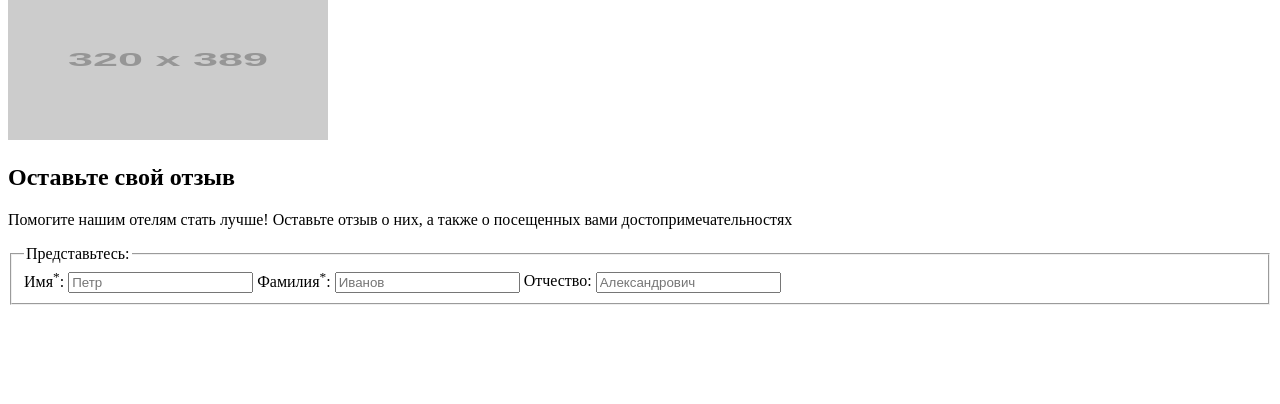
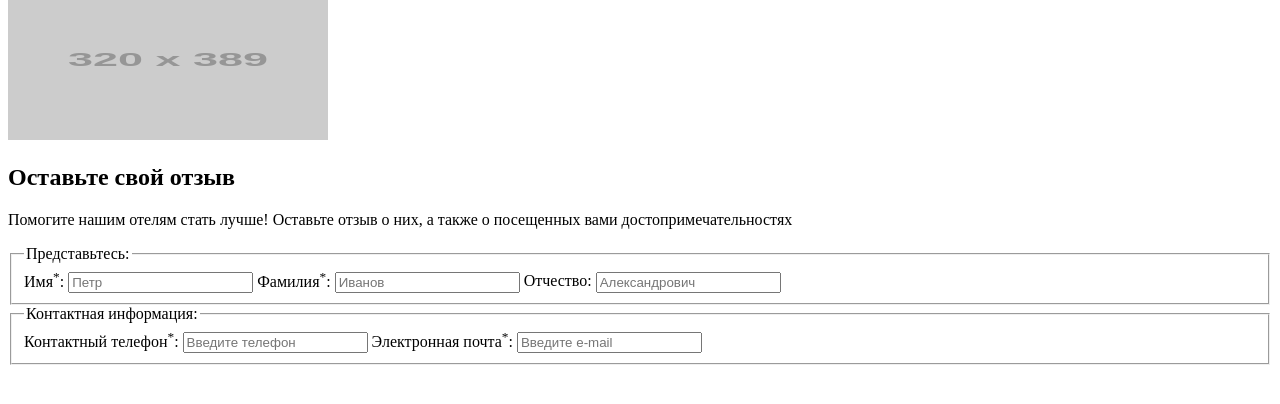
Before and after one commit to mi5ha6in/Sedona-adaptive, a website: page form.html in a window 1280 px wide. Shown: the part 238-642 px from the top of the page. Drawn offline with Linux system fonts and the light colour scheme; placeholder pictures from the web are drawn by us.

Commit message:
Добалвяет в форму разметку контактной информации.

```diff
--- a/form.html
+++ b/form.html
@@ -102,6 +102,33 @@
           required
           >
         </fieldset>
+        <fieldset class="review-form__group">
+          <legend class="review-form__title">
+            Контактная информация:
+          </legend>
+          <label class="review-form__label" for="phone">
+            Контактный телефон<sup>*</sup>:
+          </label>
+          <input
+          class="review-form__input-text"
+          id="phone"
+          type="tel"
+          name="phone"
+          placeholder="Введите телефон"
+          required
+          >
+          <label class="review-form__label" for="email">
+            Электронная почта<sup>*</sup>:
+          </label>
+          <input
+          class="review-form__input-text"
+          id="email"
+          type="email"
+          name="email"
+          placeholder="Введите e-mail"
+          required
+          >
+        </fieldset>
       </form>
     </main>
   </body>
```
